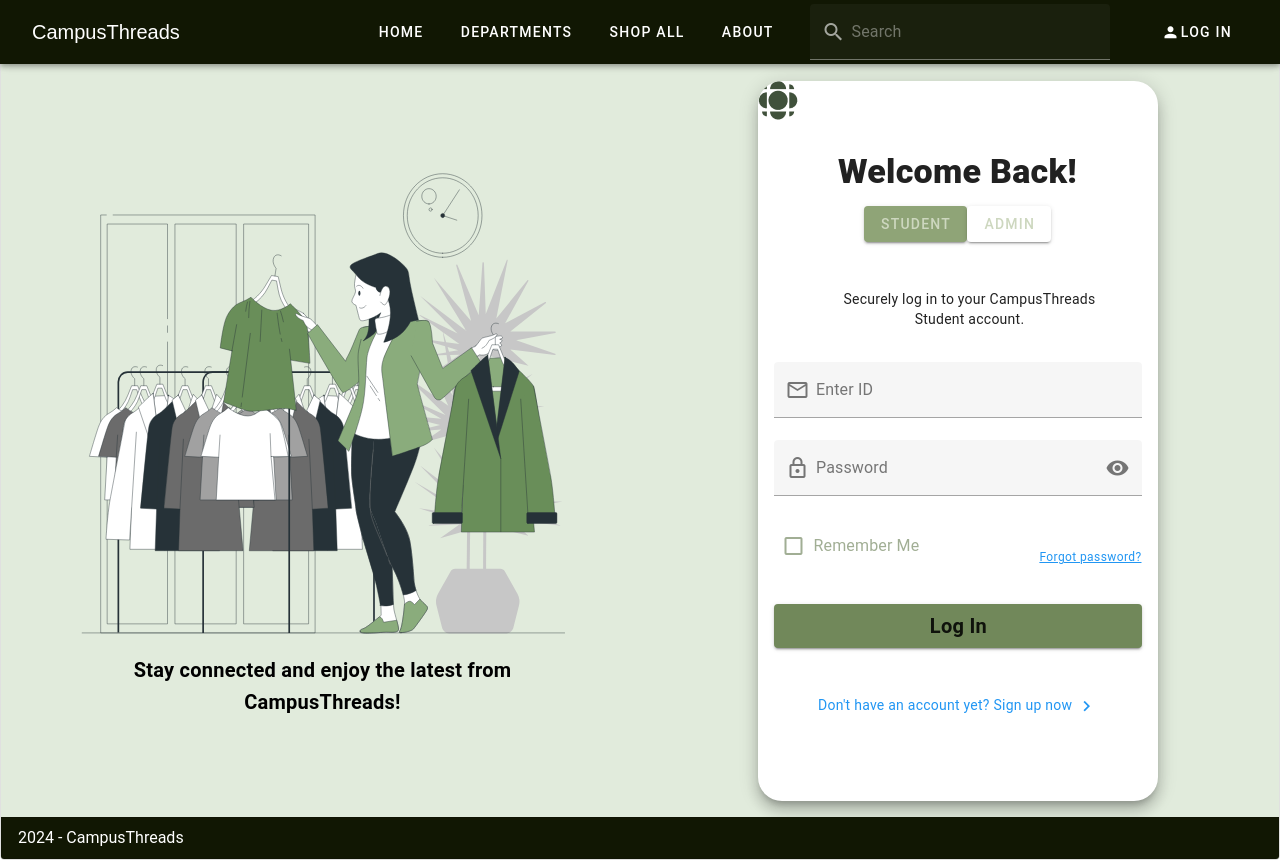
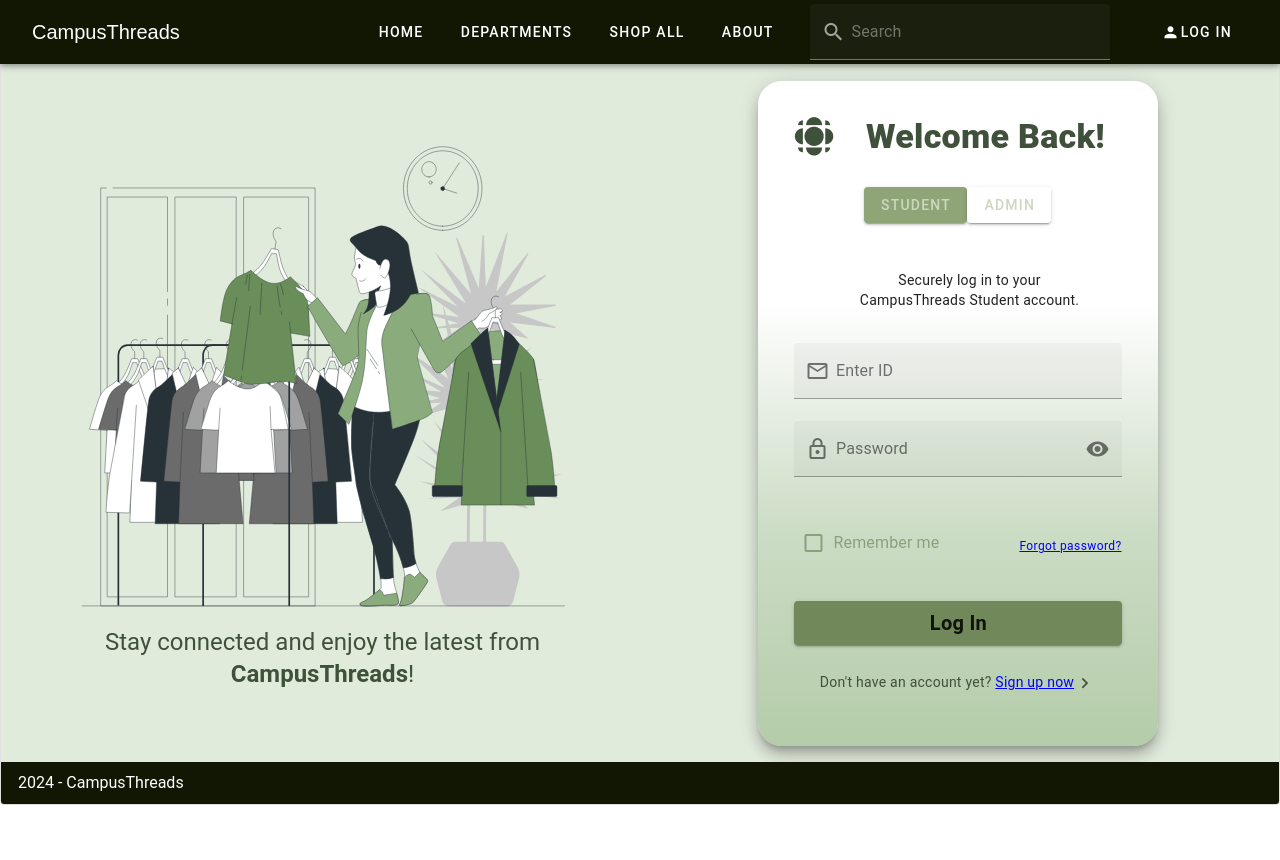
Before and after one commit to inguitobrian/CampusThreads, a Vue app: page / in a window 1280 px wide. After the commit the page ends 805 px from the top, so only its background shows below. Built offline with nearby package versions, Linux system fonts and the light colour scheme.

Commit message:
changes in card int

```diff
--- a/src/views/auth/LoginView.vue
+++ b/src/views/auth/LoginView.vue
@@ -94,32 +94,47 @@ const drawer = ref(false) // for the navigation drawer on mobile screens
                   cover
                 ></v-img>
                 <span
-                  class="font-weight-bold text-h6"
-                  style="color: black; margin-top: 20px; text-align: center"
+                  class="text-h5"
+                  style="color: #40513b; margin-top: 20px; text-align: center"
                 >
-                  Stay connected and enjoy the latest from CampusThreads!
+                  Stay connected and enjoy the latest from
+                  <span class="font-weight-bold text-h5">CampusThreads</span>!
                 </span>
               </v-col>
             </v-col>
             <v-col cols="12" md="6" class="d-flex justify-center">
               <v-card
                 class="text-center rounded-xl elevation-10"
-                style="max-width: 400px"
-                height="auto"
+                style="
+                  max-width: 400px;
+                  background: linear-gradient(
+                    to top,
+                    #b4cca9,
+                    #cdddc6,
+                    #ffffff,
+                    #ffffff
+                  );
+                  padding: 20px; /* Optional: Add padding to ensure content does not touch edges */
+                "
+              >
+                <div
+                  class="d-flex align-center justify-center"
+                  style="gap: 16px"
                 >
                   <v-img
-                  src="public\i_logo.png"
+                    src="/images/i_logo.png"
                     alt="Custom Logo"
-                  class="mb-4"
-                  max-width="40"
+                    max-width="40px"
                     contain
                   ></v-img>
 
                   <v-card-title
                     class="text-h4 font-weight-black light-green-darken-4"
+                    style="margin: 0; color: #40513b"
                   >
                     <span>Welcome Back!</span>
                   </v-card-title>
+                </div>
 
                 <v-card-text class="d-flex justify-center mb-4">
                   <v-btn
@@ -159,10 +174,11 @@ const drawer = ref(false) // for the navigation drawer on mobile screens
                       @click:append-inner="visible = !visible"
                     ></v-text-field>
 
-                    <div class="d-flex align-center justify-between mb-2">
+                    <div class="d-flex align-center justify-between">
                       <v-checkbox
+                        class="mt-4"
                         v-model="rememberMe"
-                        label="Remember Me"
+                        label="Remember me"
                         style="color: #63794e"
                       ></v-checkbox>
                       <a
@@ -172,12 +188,14 @@ const drawer = ref(false) // for the navigation drawer on mobile screens
                         target="_blank"
                         style="margin-left: auto"
                       >
-                        <u>Forgot password?</u>
+                        <span style="color: #0000ff; text-decoration: underline"
+                          >Forgot password?</span
+                        >
                       </a>
                     </div>
 
                     <v-btn
-                      class="mt-2 mb-8 text-h6 font-weight-bold bg-login"
+                      class="mt-2 mb-3 text-h6 font-weight-bold bg-login"
                       size="large"
                       type="submit"
                       block
@@ -185,19 +203,20 @@ const drawer = ref(false) // for the navigation drawer on mobile screens
                     </v-btn>
                     <v-card-text class="text-center">
                       <a
-                        class="text-blue text-decoration-none"
                         href="#"
                         rel="noopener noreferrer"
                         target="_blank"
+                        style="color: #40513b; text-decoration: none"
                       >
-                        Don't have an account yet? Sign up now
+                        Don't have an account yet?
+                        <span style="color: #0000ff; text-decoration: underline"
+                          >Sign up now</span
+                        >
                         <v-icon icon="mdi-chevron-right"></v-icon>
                       </a>
                     </v-card-text>
                   </v-form>
                 </v-card-text>
-
-                <v-card-actions></v-card-actions>
               </v-card>
             </v-col>
           </v-row>
```
Also changed, not shown: images/i_logo.png (renamed from public/i_logo.png). Lines whose indentation alone changed are shown as unchanged.
